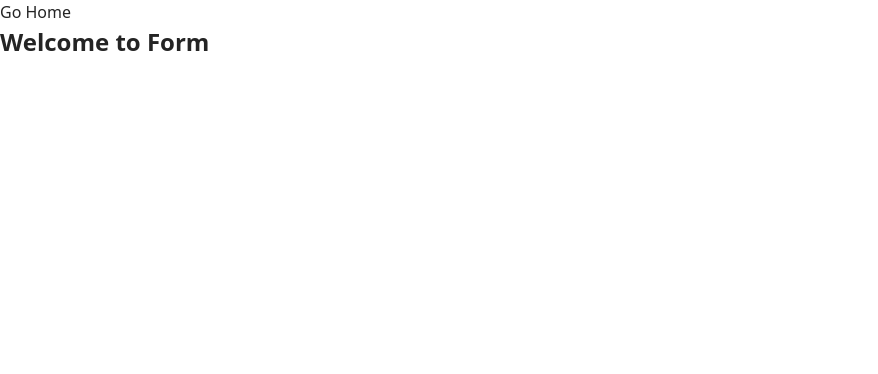
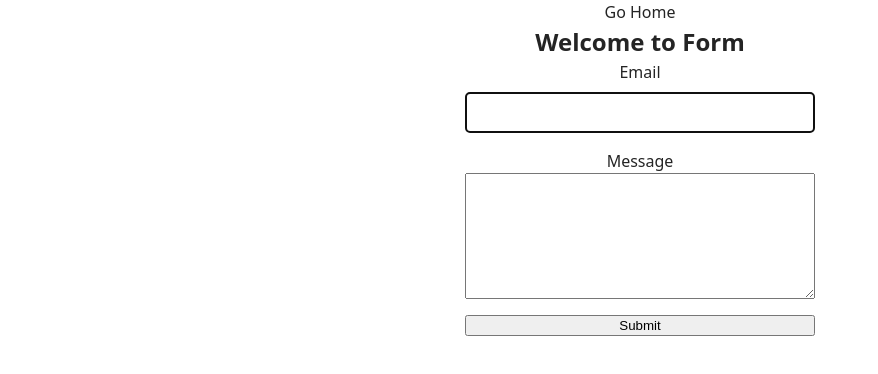
Before and after one commit to AntonSmishko/goit-js-hw-09, a website built with Vite: page src/2-form.html in a window 1280 px wide. Shown: the whole page, without its empty margins (0-878 px from the left). Built offline with nearby package versions, Linux system fonts and the light colour scheme.

Commit message:
form-styles

```diff
--- a/src/2-form.html
+++ b/src/2-form.html
@@ -12,9 +12,23 @@
 <body>
 
 
-  <section>
+  <section class="form-section-js">
     <a href="./index.html"> Go Home</a>
     <H1>Welcome to Form</H1>
+
+
+    <form class="feedback-form" autocomplete="off">
+      <label>
+        Email
+        <input type="email" name="email" autofocus />
+      </label>
+      <label>
+        Message
+        <textarea name="message" rows="8"></textarea>
+      </label>
+      <button type="submit">Submit</button>
+    </form>
+
   </section>
 
   <script type="module" src="./js/2-form.js"></script>
--- /dev/null
+++ b/src/css/form.css
@@ -0,0 +1,44 @@
+.form-section-js {
+    display: flex;
+    flex-direction: column;
+    align-items: center;
+    text-align: center;
+
+}
+
+.feedback-form {
+    min-width: 350px;
+    max-width: 408px;
+    max-height: 256px;
+    display: flex;
+    flex-direction: column;
+    gap: 16px;
+    border-radius: 8px;
+
+}
+
+.feedback-form label {
+    display: flex;
+    flex-direction: column;
+    font-size: 16px;
+    line-height: 24px;
+
+}
+
+.feedback-form input {
+    padding: 12px;
+    margin-top: 8px;
+    border-radius: 4px;
+    border: 1px solid #ccc;
+}
+
+.feedback-formbutton {
+    color: #ffffff;
+    width: 86px;
+    height: 40px;
+    border-radius: 8px;
+    gap: 10px;
+    padding: 8px, 16px;
+    background-color: #4E75FF;
+    border-style: none;
+}
--- a/src/css/styles.css
+++ b/src/css/styles.css
@@ -8,3 +8,4 @@
 @import url('./reset.css');
 @import url('./base.css');
 @import url('./gallery.css');
+@import url("./form.css");
--- a/src/js/2-form.js
+++ b/src/js/2-form.js
@@ -1 +1,6 @@
-console.log('Form');
+const formData = {
+  email: "",
+  message: "",
+};
+
+const formDataKey = "feedback-form-state";
```
Also changed, not shown: .prettierrc.json.
